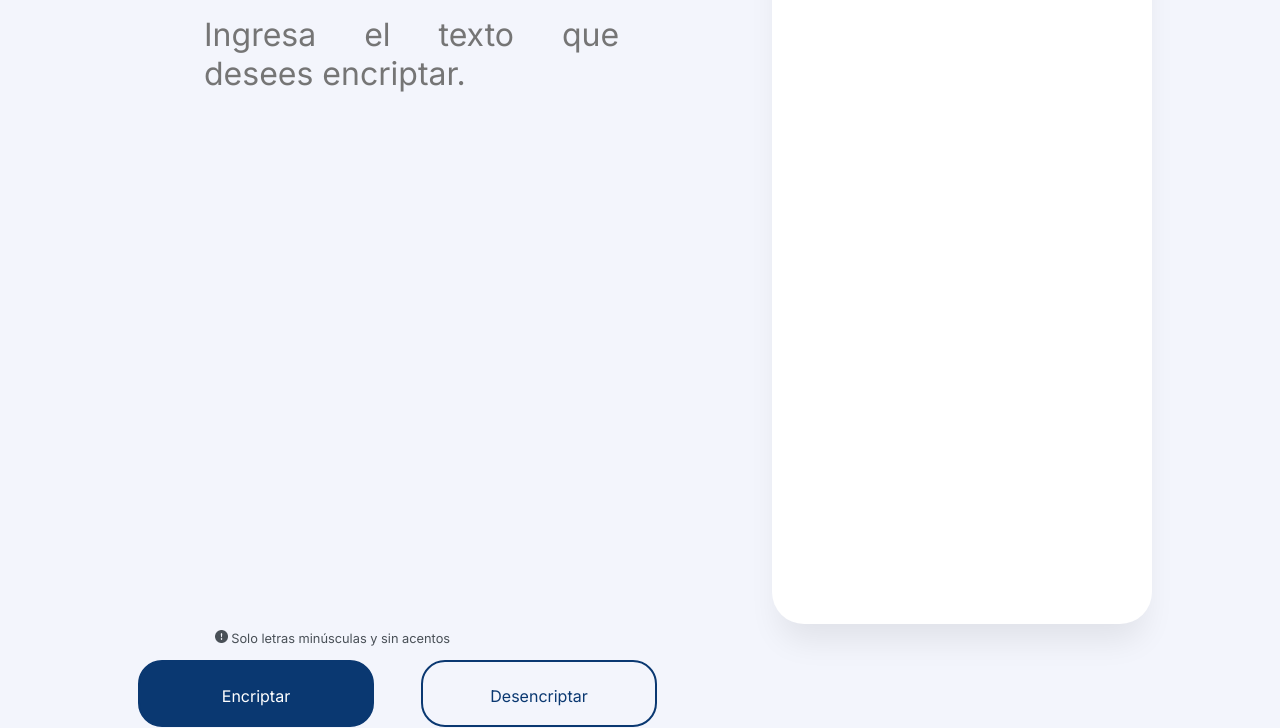
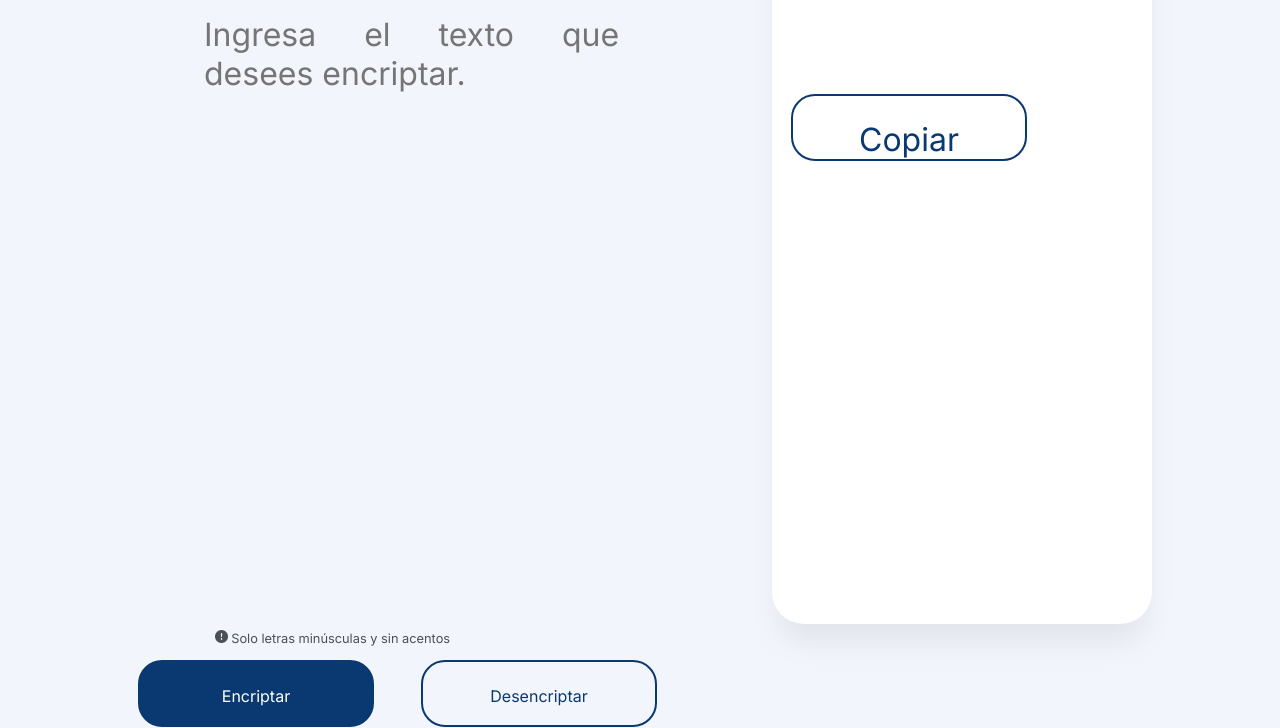
Before and after one commit to scarletmgc/encryptor, a plain HTML site: page index.html in a window 1280 px wide. Both pictures are taken after a click on the button "Encriptar". Shown: the part 91-819 px from the top of the page. Drawn offline with Linux system fonts and the light colour scheme.

Commit message:
funcion copiar lista

```diff
--- a/index.html
+++ b/index.html
@@ -13,9 +13,7 @@
     </nav>
     <div class="content">
         <section class="ContenedorEntradaDeDatos">
-            <textarea class="entradaDeDatos" placeholder="Ingresa el texto que desees encriptar.">
-
-            </textarea>
+            <textarea class="entradaDeDatos" placeholder="Ingresa el texto que desees encriptar."></textarea>
             <p class="informacion"><spam><img src="images/bi_exclamation-circle-fill.png"></spam> Solo letras minúsculas y sin acentos</p>
             <div class="contenedorBotores">
                 <button class="Encriptar btn_solid" onclick="captarDatos()">Encriptar</button>
@@ -24,12 +22,13 @@
         </section>
         <section class="ContenedorSalidaDeDatos">
             <div class="salidaDeDatos" data-value="encriptado">
+                <div class="textoACopiar"></div>
                 <div class="mostrar">
                     <img src="images/Muñeco.png" >
                     <p class="textoNegrita700" >Ningún mensaje fue encontrado</p>
                     <p class="textoNegrita400">Ingresa el texto que desees encriptar o desencriptar.</p>
                 </div>
-                <button class="copia btn_border" onclick="copiar()">Encriptar</button>
+                <button class="copia btn_border" onclick="copiar()">Copiar</button>
             </div>
         </section>
     </div>
--- a/javasc/javascript.js
+++ b/javasc/javascript.js
@@ -13,37 +13,33 @@ let texto = [[/enter/g,"e"],[/ai/g,"a"],[/ofer/g,"o"],[/ufat/g,"u"],[/imes/g,"i"
 function captarDatos(){
     document.querySelector(".mostrar").classList.add("ocultar");
     let entradaDeDatos=document.querySelector(".entradaDeDatos").value;
+    console.log(entradaDeDatos)
 
     for (let index = 0; index < vocales.length; index++) {
         entradaDeDatos = entradaDeDatos.replaceAll(vocales[index][0],vocales[index][1]);
     }
-    document.querySelector(".salidaDeDatos").innerText = entradaDeDatos;
+    document.querySelector(".textoACopiar").innerText=entradaDeDatos;
 
     console.log(entradaDeDatos);
     document.querySelector(".entradaDeDatos").value="";
 }
-/*
-//class de la salida de datos
+
+//class de la salida de datos desencriptar
 function devolverDatos(){
     let salidaDeDatos= document.querySelector(".salidaDeDatos").value;
     for (let index = 0; index < texto.length; index++) {
         salidaDeDatos = salidaDeDatos.replaceAll(texto[index][1],texto[index][0]);
     }
-
-    //document.querySelector(".salidaDeDatos").appendChild(salidaDeDatos);
     document.querySelector(".mostrar").classList.add("ocultar");
     console.log(salidaDeDatos);
 }
 
 //class de copiar datos
 function copiar(){
-    salidaDeDatos= document.querySelector(".salidaDeDatos").value;
-    salidaDeDatos.select();
-    salidaDeDatos.setSelectionRange(0, 99999); // For mobile devices
+    let salidaDeDatos= document.querySelector(".textoACopiar").innerText;
+    console.log(salidaDeDatos);
 
-  // Copy the text inside the text field
-  navigator.clipboard.writeText(salidaDeDatos.value);
+  navigator.clipboard.writeText(salidaDeDatos);
 
-  // Alert the copied text
-  alert("Copied the text: " + salidaDeDatos.value);
-}*/
+  document.querySelector(".entradaDeDatos").value=salidaD
+}
```
